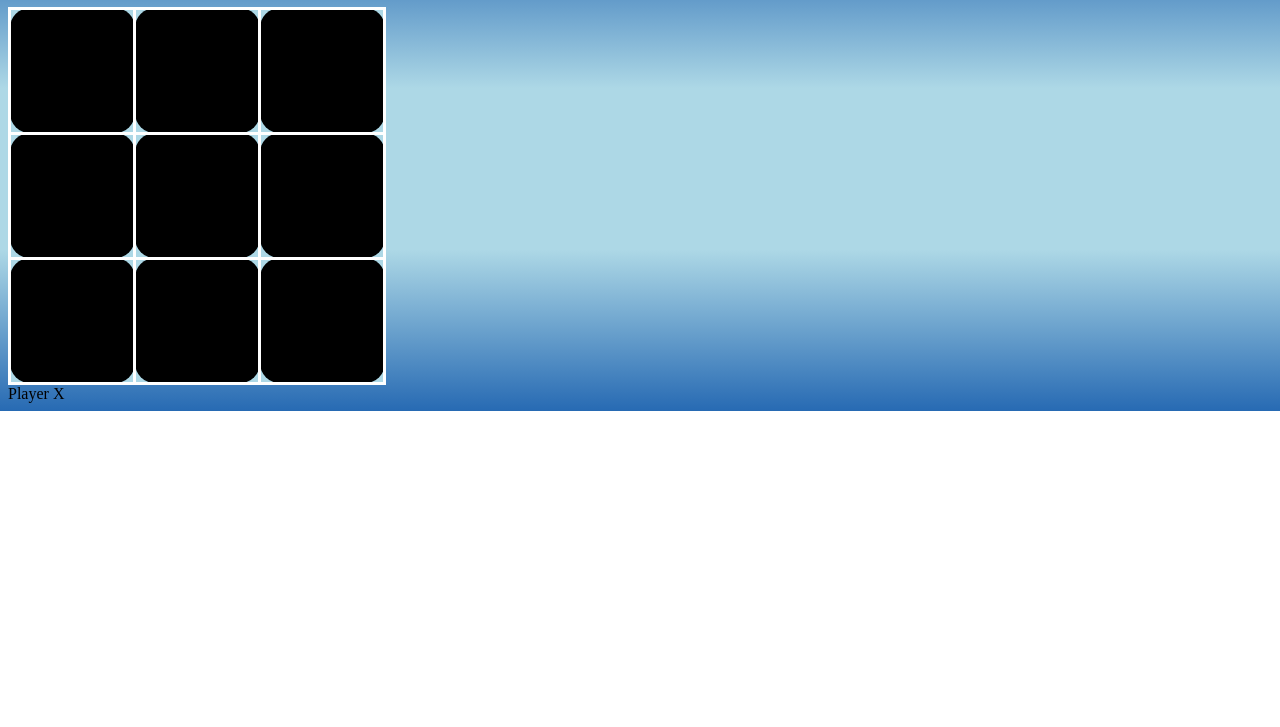
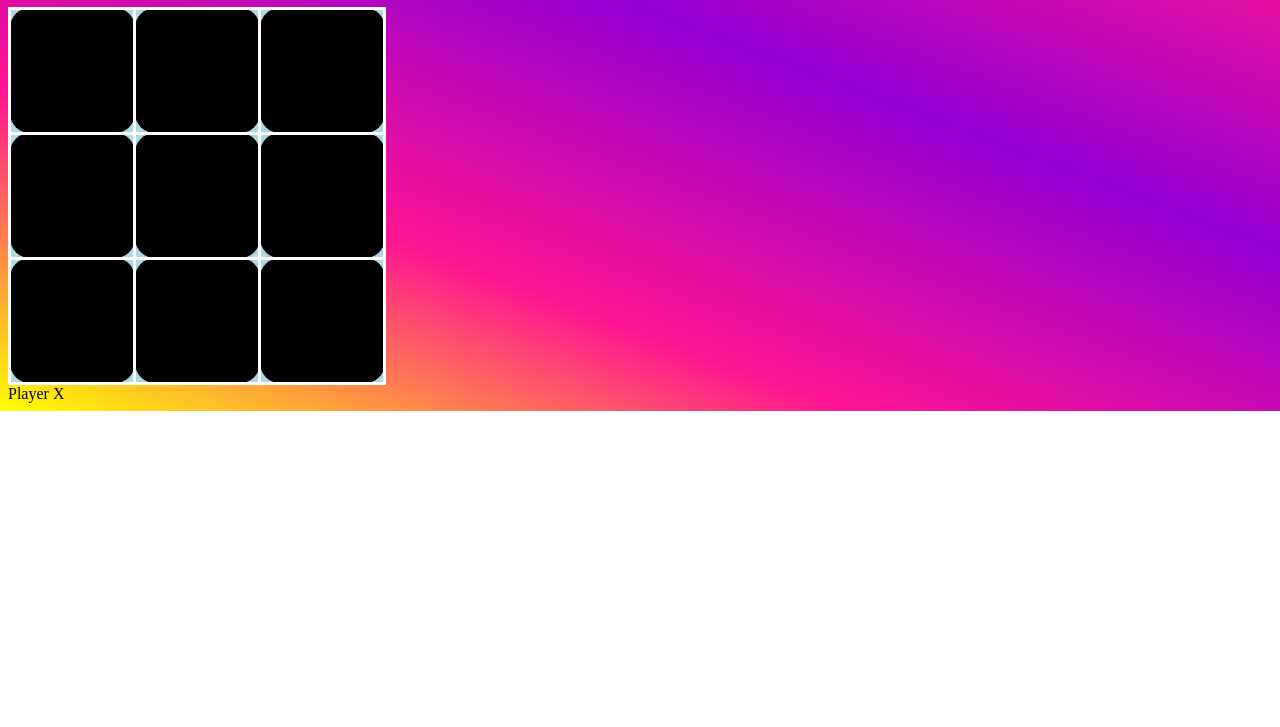
Before and after one commit to 3in1RajeshSwapnilOmm/game, a plain HTML site: page index.html in a window 1280 px wide. Shown: the part 73-800 px from the top of the page. Drawn offline with Linux system fonts and the light colour scheme.

Commit message:
Update index.html

```diff
--- a/index.html
+++ b/index.html
@@ -21,7 +21,7 @@
 
 
 <style>
-body{background:linear-gradient(#276ab3,#add8e6,#add8e6,#276ab3);
+body{background:linear-gradient(to bottom left,#FF1493,#9400D3,#FF1493,yellow);
 background-repeat:no-repeat;
 }
 table {
```
